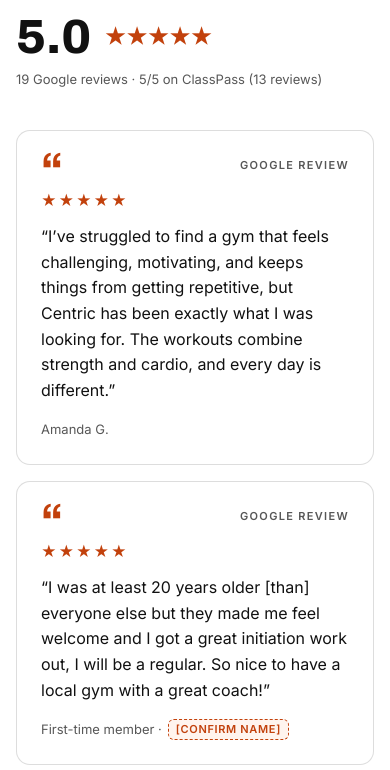
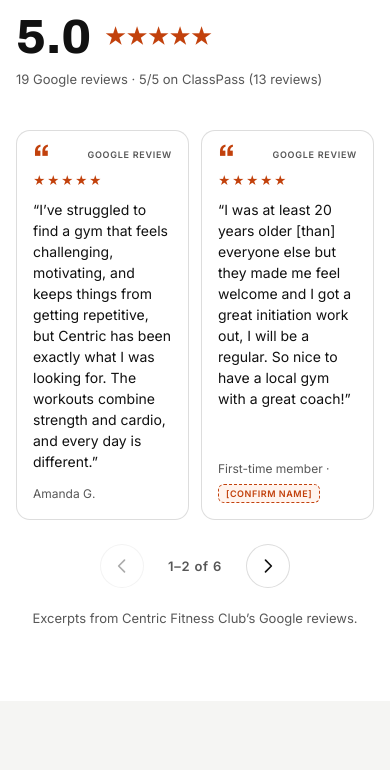
Before and after one commit to sarahlaux/centric-concept, a plain HTML site: page index.html in a window 390 px wide. Shown: the part 6749-7519 px from the top of the page. Drawn offline with Linux system fonts and the light colour scheme.

Commit message:
Mobile: reviews slider, two at a time with arrows
Co-Authored-By: Claude Opus 5.5 <noreply@anthropic.com>

```diff
--- a/css/styles.css
+++ b/css/styles.css
@@ -348,6 +348,16 @@ body.menu-open .mobile-bar { display: none; }
 .review__src { font-size: 11px; font-weight: 600; letter-spacing: .12em; text-transform: uppercase; color: var(--muted-light); }
 .review blockquote { font-size: 16px; line-height: 1.6; flex: 1; }
 .review__by { font-size: 13px; color: var(--muted-light); display: flex; flex-wrap: wrap; gap: 6px; align-items: center; }
+.rev-nav { display: none; }
+.rev-nav__btn {
+  display: grid; place-items: center; width: 44px; height: 44px; border-radius: 50%;
+  background: var(--color-white); border: 1px solid var(--line-light); color: var(--color-black); cursor: pointer;
+  transition: background-color .2s ease, color .2s ease, border-color .2s ease, opacity .2s ease;
+}
+.rev-nav__btn svg { width: 20px; height: 20px; fill: none; stroke: currentColor; stroke-width: 2; stroke-linecap: round; stroke-linejoin: round; }
+.rev-nav__btn:hover:not(:disabled) { background: var(--color-orange); border-color: var(--color-orange); }
+.rev-nav__btn:disabled { opacity: .35; cursor: default; }
+.rev-nav__count { font-size: 13px; font-weight: 600; letter-spacing: .06em; color: var(--muted-light); min-width: 70px; text-align: center; }
 .fineprint { margin-top: 20px; font-size: 13px; color: var(--muted-light); text-align: center; }
 
 /* 06 Get started + offer */
@@ -506,7 +516,19 @@ body.menu-open .mobile-bar { display: none; }
   .coach__name { margin-top: 0; font-size: 24px; align-self: end; }
   .coach__role { margin-top: 6px; align-self: start; display: flex; flex-wrap: wrap; gap: 6px; align-items: center; }
 
-  .reviews { grid-template-columns: 1fr; }
+  .reviews {
+    display: flex; gap: 12px; overflow-x: auto; scroll-snap-type: x mandatory; scroll-behavior: smooth;
+    scrollbar-width: none; padding-bottom: 4px;
+  }
+  .reviews::-webkit-scrollbar { display: none; }
+  .review { flex: 0 0 calc(50% - 6px); scroll-snap-align: start; padding: 16px; gap: 12px; }
+  .review blockquote { font-size: 14px; line-height: 1.5; }
+  .review__mark { font-size: 34px; height: 16px; }
+  .review__src { font-size: 9px; letter-spacing: .08em; }
+  .review .stars { font-size: 12px; }
+  .review__by { font-size: 12px; }
+  .review__by .confirm { font-size: 9px; }
+  .rev-nav { display: flex; align-items: center; justify-content: center; gap: 16px; margin-top: 20px; }
   .offer__steps li { grid-template-columns: 40px 1fr; gap: 14px; }
   .info > div { grid-template-columns: 1fr; gap: 4px; }
   .map { min-height: 260px; }
--- a/index.html
+++ b/index.html
@@ -325,7 +325,7 @@
         </div>
       </div>
 
-      <ul class="reviews">
+      <ul class="reviews" data-reviews>
         <li class="review reveal">
           <div class="review__top"><span class="review__mark" aria-hidden="true">“</span><span class="review__src">Google review</span></div>
           <p class="stars stars--deep" aria-label="5 out of 5 stars">★★★★★</p>
@@ -363,6 +363,11 @@
           <p class="review__by">Romit G.</p>
         </li>
       </ul>
+      <div class="rev-nav" aria-label="Browse reviews">
+        <button class="rev-nav__btn" type="button" data-rev-prev aria-label="Previous reviews"><svg viewBox="0 0 24 24" aria-hidden="true"><path d="M15 5l-7 7 7 7"/></svg></button>
+        <p class="rev-nav__count" data-rev-count aria-live="polite"></p>
+        <button class="rev-nav__btn" type="button" data-rev-next aria-label="Next reviews"><svg viewBox="0 0 24 24" aria-hidden="true"><path d="M9 5l7 7-7 7"/></svg></button>
+      </div>
       <p class="fineprint">Excerpts from Centric Fitness Club’s Google reviews.</p>
     </div>
   </section>
--- a/js/main.js
+++ b/js/main.js
@@ -88,3 +88,26 @@ document.querySelectorAll('.faq details').forEach((d) => {
     anim.onfinish = () => { if (!opening) d.open = false; anim = null; };
   });
 });
+
+// Reviews: arrow buttons for the phone slider (two cards at a time)
+const revList = document.querySelector('[data-reviews]');
+if (revList) {
+  const prev = document.querySelector('[data-rev-prev]');
+  const next = document.querySelector('[data-rev-next]');
+  const count = document.querySelector('[data-rev-count]');
+  const cards = [...revList.children];
+  const step = () => cards[1] ? cards[1].offsetLeft - cards[0].offsetLeft : revList.clientWidth;
+  const update = () => {
+    const first = Math.round(revList.scrollLeft / step());
+    const perView = Math.max(1, Math.round(revList.clientWidth / step()));
+    const last = Math.min(cards.length, first + perView);
+    prev.disabled = revList.scrollLeft <= 2;
+    next.disabled = revList.scrollLeft + revList.clientWidth >= revList.scrollWidth - 2;
+    count.textContent = `${first + 1}–${last} of ${cards.length}`;
+  };
+  prev.addEventListener('click', () => revList.scrollBy({ left: -step(), behavior: 'smooth' }));
+  next.addEventListener('click', () => revList.scrollBy({ left: step(), behavior: 'smooth' }));
+  revList.addEventListener('scroll', () => requestAnimationFrame(update), { passive: true });
+  window.addEventListener('resize', update);
+  update();
+}
```
